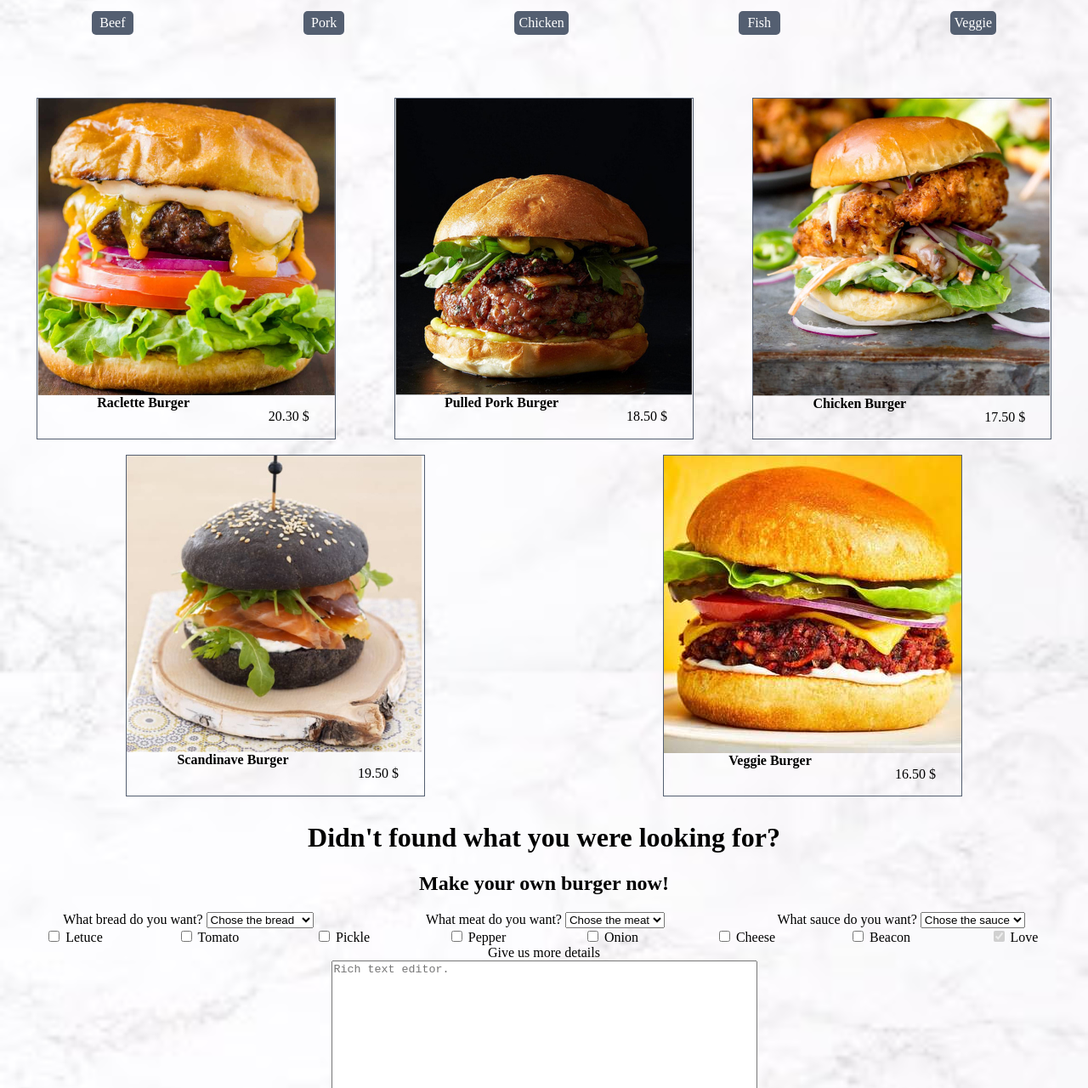
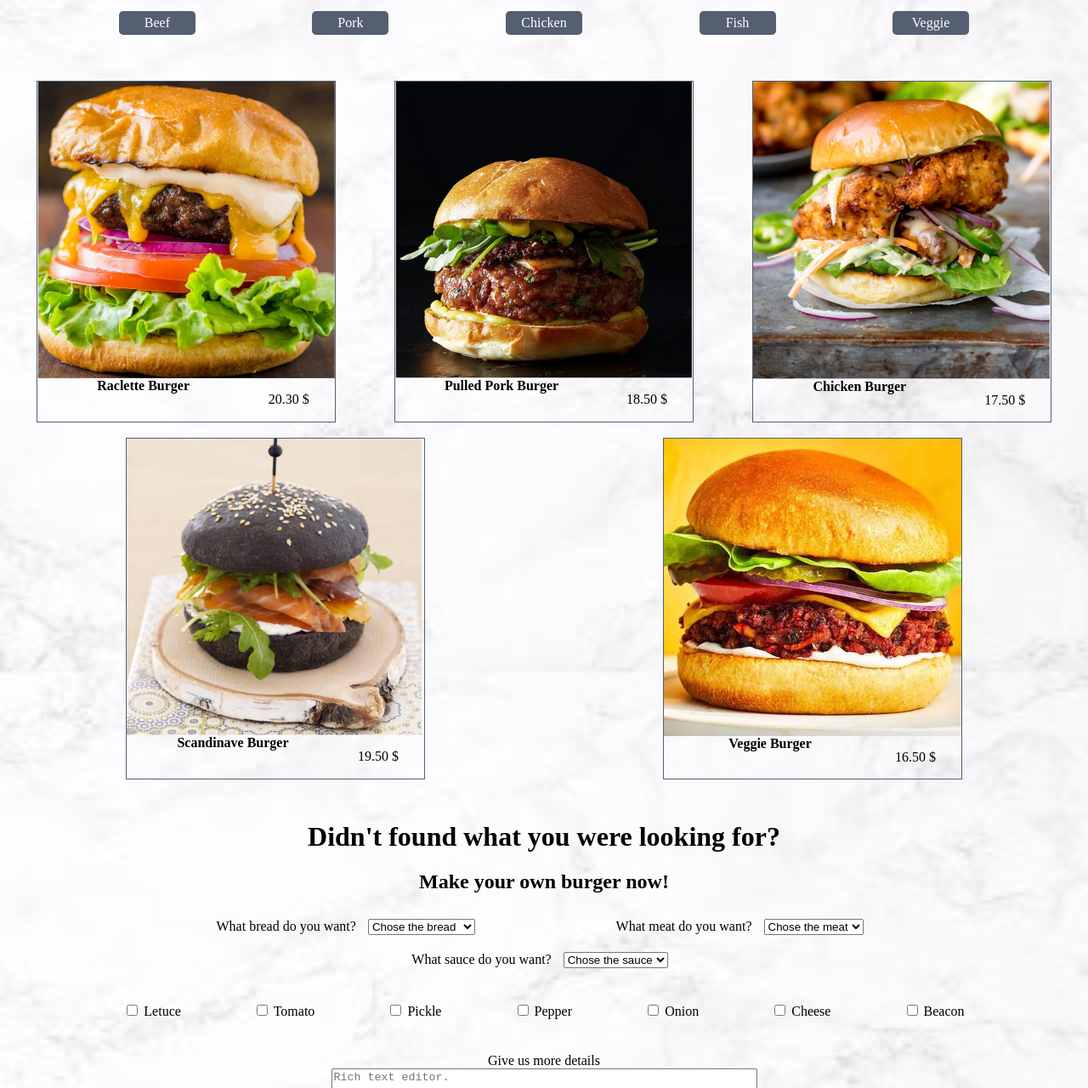
Before and after one commit to Rignchen/site-statique, a plain HTML site: page web/menu.html in a window 1280 px wide. Shown: the part 80-1360 px from the top of the page at 85% size. Drawn offline with Linux system fonts and the light colour scheme.

Commit message:
make the menu look nice

```diff
--- a/css/menu.css
+++ b/css/menu.css
@@ -32,13 +32,14 @@ body {
 	flex-direction: row;
 	flex-wrap: wrap;
 	justify-content: space-around;
+	margin-left: auto;
+	margin-right: auto;
 }
 .buttons {
 	display: grid;
 }
 #filter_buttons {
-	grid-template-columns: repeat(5, 1fr);
-	margin-bottom: 60px;
+	width: 90%;
 }
 #filter_buttons a {
 	color: #ffffff;
@@ -46,10 +47,15 @@ body {
 	background-color: #545F71;
 	border-radius: 5px;
 	padding: 5px;
-	margin: 5px 100px 5px 100px;
+	width: 80px;
+	margin: 5px;
 }
 /*burgers*/
-div.item {
+.items {
+	margin-top: 40px;
+	margin-bottom: 40px;
+}
+.items div {
 	display: grid;
 	grid-template: auto auto / 250px 100px;
 	width: 350px;
@@ -57,14 +63,14 @@ div.item {
 	margin: 10px;
 	cursor: pointer;
 }
-div.item img {
+.items div img {
 	grid-area: 1 / 1 / 2 / 3;
 }
-div.item strong {
+.items div strong {
 	grid-area: 2 / 1 / 3 / 2;
 	text-align: center;
 }
-div.item p {
+.items div p {
 	grid-area: 2 / 2 / 3 / 3;
 	text-align: right;
 	margin-right: 30%;
@@ -72,9 +78,20 @@ div.item p {
 
 /*forum*/
 
+select {
+	margin: 10px;
+}
 #ingredient_buttons {
 	grid-template-columns: repeat(8, 1fr);
+	width: 85%;
+	margin-bottom: 40px;
 }
 textarea {
-	resize: none;
+	resize: vertical;
+	min-height: 130px;
 }
+#selects {
+	margin-top: 10px;
+	margin-bottom: 30px;
+	max-width: 926.734px;
+}
--- a/web/menu.html
+++ b/web/menu.html
@@ -16,7 +16,7 @@
 		<a href="../"><img src="../media/home.png" alt="HOME"></a>
 		<h1 class="center">Burger Paradise</h1>
 	</header>
-	<div class="center buttons" id="filter_buttons">
+	<div class="center flexbox" id="filter_buttons">
 		<a href="menu/beef.html">Beef</a>
 		<a href="menu/pork.html">Pork</a>
 		<a href="menu/chicken.html">Chicken</a>
@@ -24,37 +24,37 @@
 		<a href="menu/veggie.html">Veggie</a>
 	</div>
 	<div class="flexbox items">
-		<div class="beef item">
+		<div class="beef">
 			<img src="../media/burger/raclette.jpg" alt="Raclette Burger">
 			<strong>Raclette Burger</strong>
 			<p>20.30 $</p>
 		</div>
-		<div class="pork item">
+		<div class="pork">
 			<img src="../media/burger/pulled_pork.jpg" alt="Pulled Pork Burger">
 			<strong>Pulled Pork Burger</strong>
 			<p>18.50 $</p>
 		</div>
-		<div class="chicken item">
+		<div class="chicken">
 			<img src="../media/burger/chicken.jpg" alt="Chicken Burger">
 			<strong>Chicken Burger</strong>
 			<p>17.50 $</p>
 		</div>
-		<div class="fish item">
+		<div class="fish">
 			<img src="../media/burger/scandinave.jpg" alt="Scandinave Burger">
 			<strong>Scandinave Burger</strong>
 			<p>19.50 $</p>
 		</div>
-		<div class="veggie item">
+		<div class="veggie">
 			<img src="../media/burger/veggie.jpg" alt="Veggie Burger">
 			<strong>Veggie Burger</strong>
 			<p>16.50 $</p>
 		</div>
 	</div>
-	<footer class="center">
+	<footer class="center" id="forum">
 		<h1>Didn't found what you were looking for?</h1>
 		<h2>Make your own burger now!</h2>
 		<form action="menu.html#forum" id="forum">
-			<div class="flexbox">
+			<div class="flexbox" id="selects">
 				<div>
 					<label for="bread_type">What bread do you want?</label>
 					<select name="bread_type" id="bread_type">
@@ -92,7 +92,7 @@
 					</select>
 				</div>
 			</div>
-			<div class="center buttons" id="ingredient_buttons">
+			<div class="center flexbox" id="ingredient_buttons">
 				<div><input type="checkbox" id="letuce"> <label for="letuce">Letuce</label></div>
 				<div><input type="checkbox" id="tomato"> <label for="tomato">Tomato</label></div>
 				<div><input type="checkbox" id="pickle"> <label for="pickle">Pickle</label></div>
@@ -100,7 +100,6 @@
 				<div><input type="checkbox" id="onion"> <label for="onion">Onion</label></div>
 				<div><input type="checkbox" id="cheese"> <label for="cheese">Cheese</label></div>
 				<div><input type="checkbox" id="beacon"> <label for="beacon">Beacon</label></div>
-				<div><input type="checkbox" id="love" checked disabled> <label for="love">Love</label></div>
 			</div>
 			<label>Give us more details<br></label>
 			<textarea name="details" id="details" cols="60" rows="15" placeholder="Rich text editor."></textarea>
```
Also changed, not shown: web/menu/beef.html (+5 -6 lines), web/menu/chicken.html (+5 -6 lines), web/menu/fish.html (+5 -6 lines), web/menu/pork.html (+5 -6 lines), web/menu/veggie.html (+5 -6 lines).
